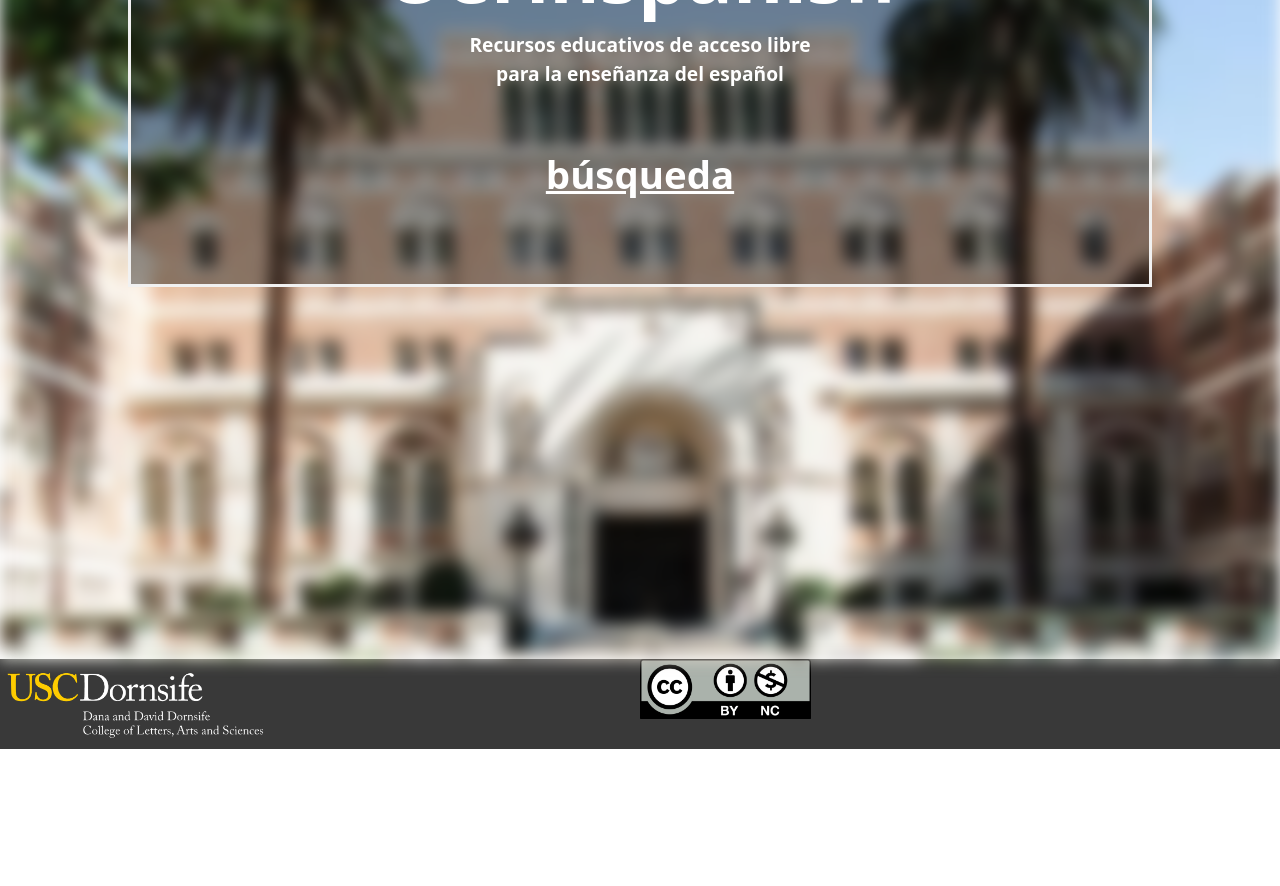
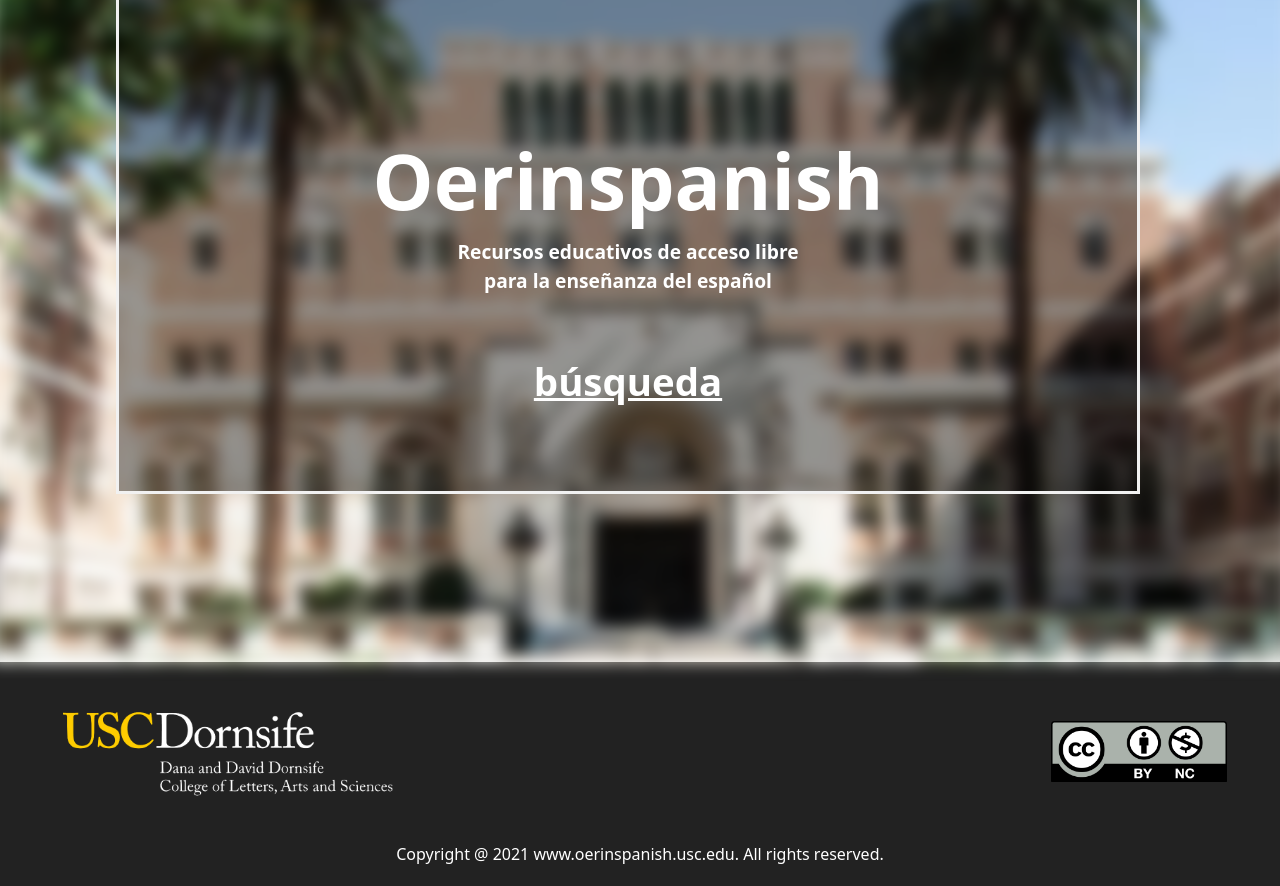
Before and after one commit to rijul14/Searchable-Open-Educational-Resource-Website, a React (Create React App) app in the folder frontend/: page /home in a window 1280 px wide. Shown: the part 340-1226 px from the top of the page. Before the commit the page ends 1089 px from the top, so only its background shows below. Built offline with nearby package versions, Linux system fonts and the light colour scheme.

Commit message:
Frontend updates

```diff
--- a/frontend/src/App.css
+++ b/frontend/src/App.css
@@ -1,6 +1,9 @@
 .App {
   height: auto;
-  margin: 0;
+  margin: 0%;
+  padding: 0%;
+  border: 0%;
+  bottom: 0px;
 }
 
 .navbar {
--- a/frontend/src/components/footer/footer.css
+++ b/frontend/src/components/footer/footer.css
@@ -1,22 +1,47 @@
 .footer {
-  left: 0;
-  bottom: 0;
-  right: 0;
+  padding: 0px;
   align-self: end;
-  background-color: rgb(57, 57, 57);
+  background-color: rgb(34, 34, 34);
+  height: 180px;
 }
 
 .col.onee {
   /* background-color: rgb(57, 57, 57); */
   color: white;
   padding: 0px;
+  margin-top: auto;
+  margin-bottom: auto;
+  margin-left: 5%;
 }
-.col .twwo {
+.col.onee img {
+  width: 60%;
+  height: auto;
+  float: left;
+}
+.col.twwo {
   /* background-color: rgb(57, 57, 57); */
   color: white;
   padding: 0px;
+  margin-top: auto;
+  margin-bottom: auto;
+  margin-right: 5%;
 }
 
-.col .twwo img {
+.col.twwo img {
+  width: 30%;
+  height: auto;
   float: right;
 }
+
+.copyRight {
+  background-color: rgb(34, 34, 34);
+  color: white;
+  text-align: center;
+  padding-bottom: 20px;
+  left: 0px;
+  right: 0px;
+}
+
+.container-fluid {
+  padding: 0px;
+}
--- a/frontend/src/components/footer/footer.js
+++ b/frontend/src/components/footer/footer.js
@@ -7,15 +7,17 @@ import CC from './cc.png';
 export default class Footer extends React.Component {
     render() {
         return (
-            <div class="container-fluid">
-                <div class = "row footer flex-nowrap">
-                    <div class="col onee">
-                        <img src={DornsifeLogo} alt="logo"height={90}/>
+            <div className="container-fluid">
+                <div className = "row footer flex-nowrap">
+                    <div className="col onee">
+                        <img src={DornsifeLogo} alt="logo"/>
                     </div>
-                    <div class = "col twwo">
-                        <img src={CC} alt="cc"height={60}/>
+                    <div className = "col twwo">
+                        <img src={CC} alt="cc"/>
                     </div>
-
+                </div>
+                <div className="copyRight">
+                    Copyright @ 2021 www.oerinspanish.usc.edu. All rights reserved.
                 </div>
             </div>
 
--- a/frontend/src/pages/contact_us/contact_us.js
+++ b/frontend/src/pages/contact_us/contact_us.js
@@ -26,8 +26,8 @@ export default class ContactUs extends React.Component {
                     <div className="row">
                         <div className="col-md-12">
                             <div className="section-title">
-                                <h2 className="title">Contact Us</h2>
-                                <p>Let us know what you think! </p><hr/>
+                                <h2 className="title">Contacto</h2>
+                                <p className="title2">Let us know what you think! </p><hr/>
                                 <form id="contact-form" onSubmit={this.submitEmail}
                                     method="POST">
                                 <div className="form-group">
@@ -57,12 +57,12 @@ export default class ContactUs extends React.Component {
                                 </div>
                                 <div className="form-group">
                                     <textarea placeholder = "Message"  id="message"
-                                       className="form-control" rows="1"
+                                       className="form-control" rows="10"
                                        required value={this.state.message}
                                       //onChange= {this.onMsgChange.bind(this)}
                                       onChange={this.onMsgChange}/>
                                 </div>
-                                <button className= "button" type="submit" id="button" >Submit</button>
+                                <button className= "button" type="submit" id="button" >SUBMIT</button>
                                 </form>
                             </div>
                         </div>
--- a/frontend/src/pages/contact_us/contactus.css
+++ b/frontend/src/pages/contact_us/contactus.css
@@ -1,4 +1,3 @@
-
 .body {
   text-align: center;
 }
@@ -10,18 +9,31 @@
   margin-top: 50px;
   font-size: 15pt;
 }
+.title {
+  margin-top: 50px;
+  text-align: center;
+}
+.title2 {
+  text-align: center;
+}
 
-.button{
+.form-group {
+  padding-top: 20px;
+  padding-bottom: 20px;
+}
+
+.button {
   border-radius: 8px;
   padding: 10px 24px;
-  font-size: 12px;
+  margin-bottom: 200px;
+  font-size: 18px;
   transition-duration: 0.4s;
-  border: 2px solid #4CAF50;
+  border: 2px solid #242424;
   cursor: pointer;
   text-align: center;
 }
 
 .button:hover {
-  background-color: #4CAF50; /* Green */
+  background-color: #720c0c; /* Green */
   color: white;
 }
--- a/frontend/src/pages/home/home.css
+++ b/frontend/src/pages/home/home.css
@@ -1,8 +1,9 @@
-.main-content {
+.row .body {
   margin-left: 200px;
   margin-right: 200px;
   margin-top: 20px;
   margin-bottom: 0px;
+  justify-content: center;
 }
 
 .bg-image {
@@ -22,10 +23,9 @@
   font-weight: bold;
   border: 3px solid #f1f1f1;
   position: absolute;
-  top: 50%;
-  left: 50%;
-  transform: translate(-50%, -50%);
   z-index: 2;
+  margin-top: 10%;
+  margin-left: 10%;
   width: 80%;
   padding: 80px;
   text-align: center;
```
Also changed, not shown: 1 other file (tests, documents, lock files or other folders).
